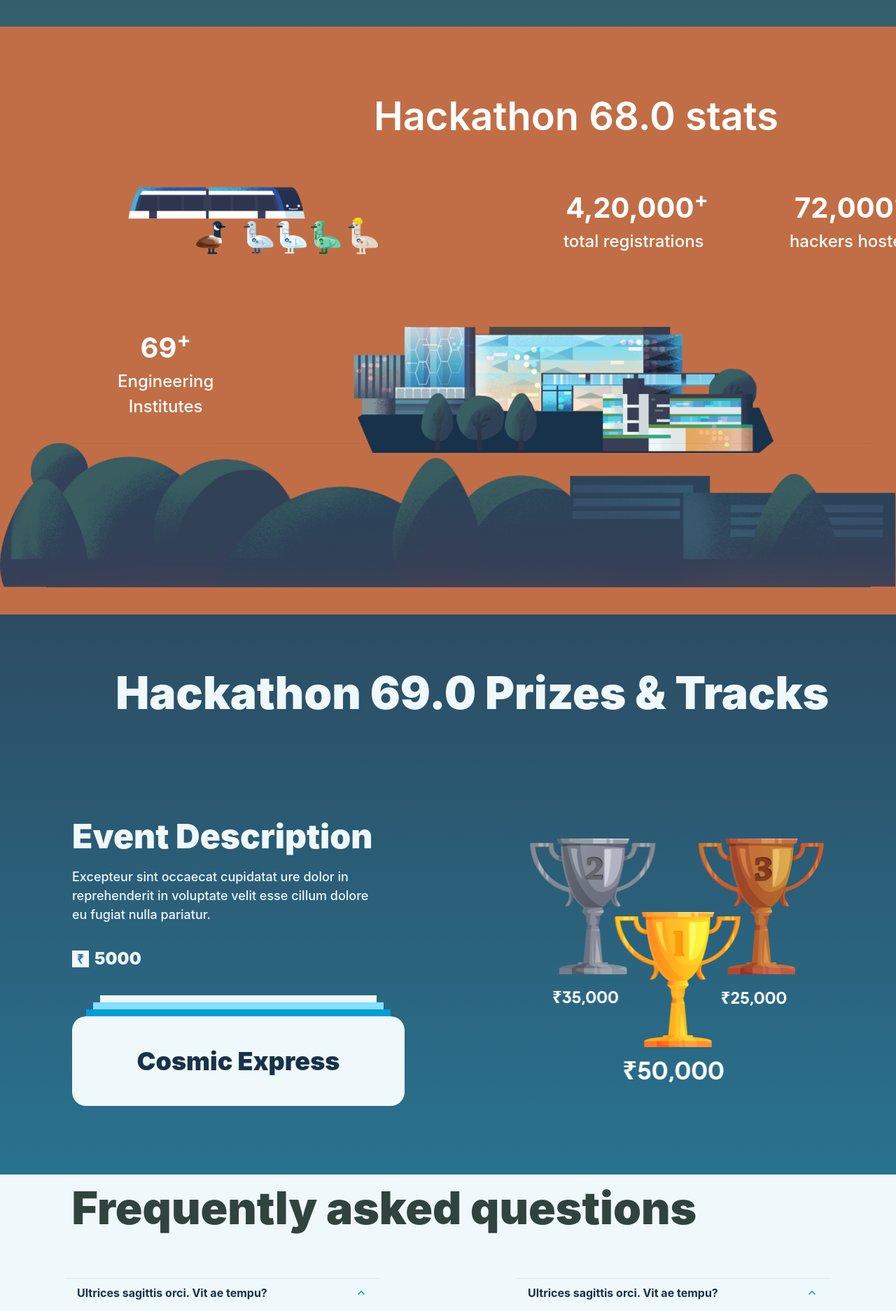
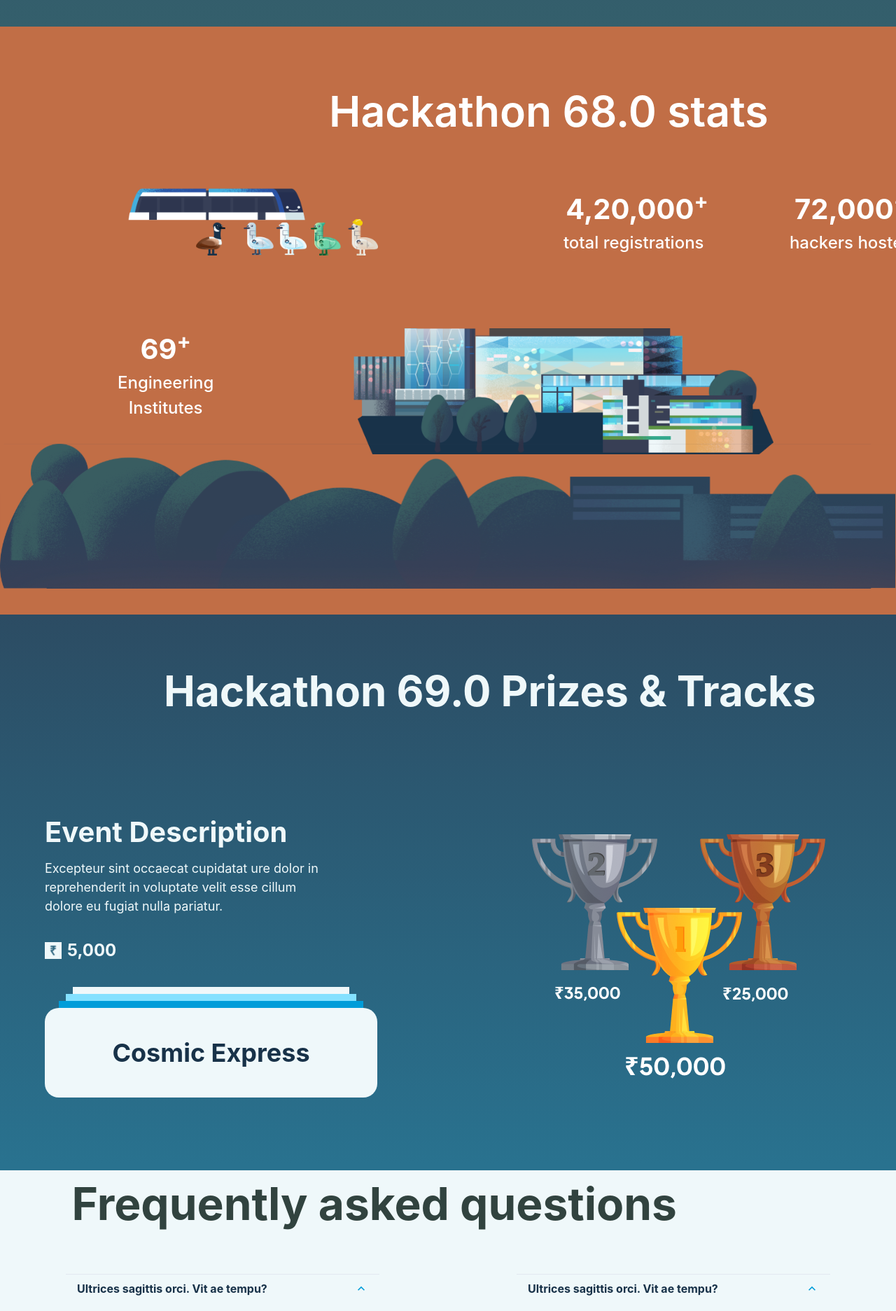
Before and after one commit to Devsoc-BPGC/quark-hackathon, a React (Create React App) app: page / in a window 1280 px wide. Shown: the part 1640-3513 px from the top of the page at 70% size. Built offline with nearby package versions, Linux system fonts and the light colour scheme.

Commit message:
minor_changes

```diff
--- a/src/Components/Prizes.jsx
+++ b/src/Components/Prizes.jsx
@@ -11,8 +11,8 @@ const Prizes = () => {
           <Text
             as={'h2'}
             w={'85vw'}
-            fontSize={{ base: '29px', md: '64px' }}
-            fontWeight={'900'}
+            fontSize={{ base: '1.8em', md: '3em' }}
+            fontWeight={'700'}
             textAlign={{ base: 'left', md: 'right' }}
             mb={'5rem'}
             color={'#EFF8FA'}
@@ -31,8 +31,8 @@ const Prizes = () => {
             >
               <VStack alignItems={'flex-start'}>
                 <Text
-                  fontSize={{ base: '24px', md: '48px' }}
-                  fontWeight='900'
+                  fontSize={{ base: '1.5em', md: '2em' }}
+                  fontWeight='700'
                   color={'#EFF8FA'}
                 >
                   Event Description
@@ -41,17 +41,19 @@ const Prizes = () => {
                   alignItems={'flex-start'}
                   spacing={{ base: '2rem', md: '' }}
                 >
+                  <Box>
                     <Text
                       textAlign={'left'}
                       fontSize={{ base: '16px', md: '18px' }}
-                    fontWeight='500'
-                    w={{ base: '100%', md: '75%' }}
+                      fontWeight='400'
+                      w={{ base: '19.5em', md: '23em' }}
                       color={'#EFF8FA'}
                     >
-                    Excepteur sint occaecat cupidatat ure dolor in reprehenderit
-                    in voluptate velit esse cillum dolore eu fugiat nulla
-                    pariatur.
+                      Excepteur sint occaecat cupidatat ure dolor in
+                      reprehenderit in voluptate velit esse cillum dolore eu
+                      fugiat nulla pariatur.
                     </Text>
+                  </Box>
                   <HStack>
                     <Image
                       src={rupee}
@@ -60,10 +62,10 @@ const Prizes = () => {
                     />
                     <Text
                       fontSize={{ base: '14px', md: '24px' }}
-                      fontWeight='900'
+                      fontWeight='700'
                       color={'#EFF8FA'}
                     >
-                      5000
+                      5,000
                     </Text>
                   </HStack>
                 </VStack>
@@ -83,13 +85,14 @@ const Prizes = () => {
                 <Text
                   color={'#183249'}
                   fontSize={{ base: '24px', md: '30px', lg: '36px' }}
-                  fontWeight={'900'}
+                  fontWeight={'700'}
                 >
                   Cosmic Express
                 </Text>
               </Box>
             </VStack>
             <Image
+              ms={{ md: '11em' }}
               src={trophies}
               mt={{ base: '4.5rem' }}
               mb={{ base: '4rem' }}
--- a/src/Components/Stats.jsx
+++ b/src/Components/Stats.jsx
@@ -15,15 +15,15 @@ const Stats = () => {
     >
       <Box w='full'>
         <Heading
-          mt={['2.8em', '2.8em', '1.7em']}
+          mt={['2.1em', '2.1em', '1.4em']}
           w='fit-content'
           mb='1.2em'
           me={['auto', 'auto', '3em']}
-          ms={['1.3em', '1.3em', 'auto']}
+          ms={['1.8em', '1.8em', 'auto']}
           as='h1'
           color={'#fff'}
           fontWeight={['640', '640', '640']}
-          fontSize={['1.9rem', '1.9rem', '3.5rem']}
+          fontSize={['2.3rem', '2.3rem', '3.8rem']}
         >
           Hackathon 68.0 stats
         </Heading>
```
Also changed, not shown: src/Components/Faq.jsx (+10 -10 lines). Lines whose indentation alone changed are shown as unchanged.
